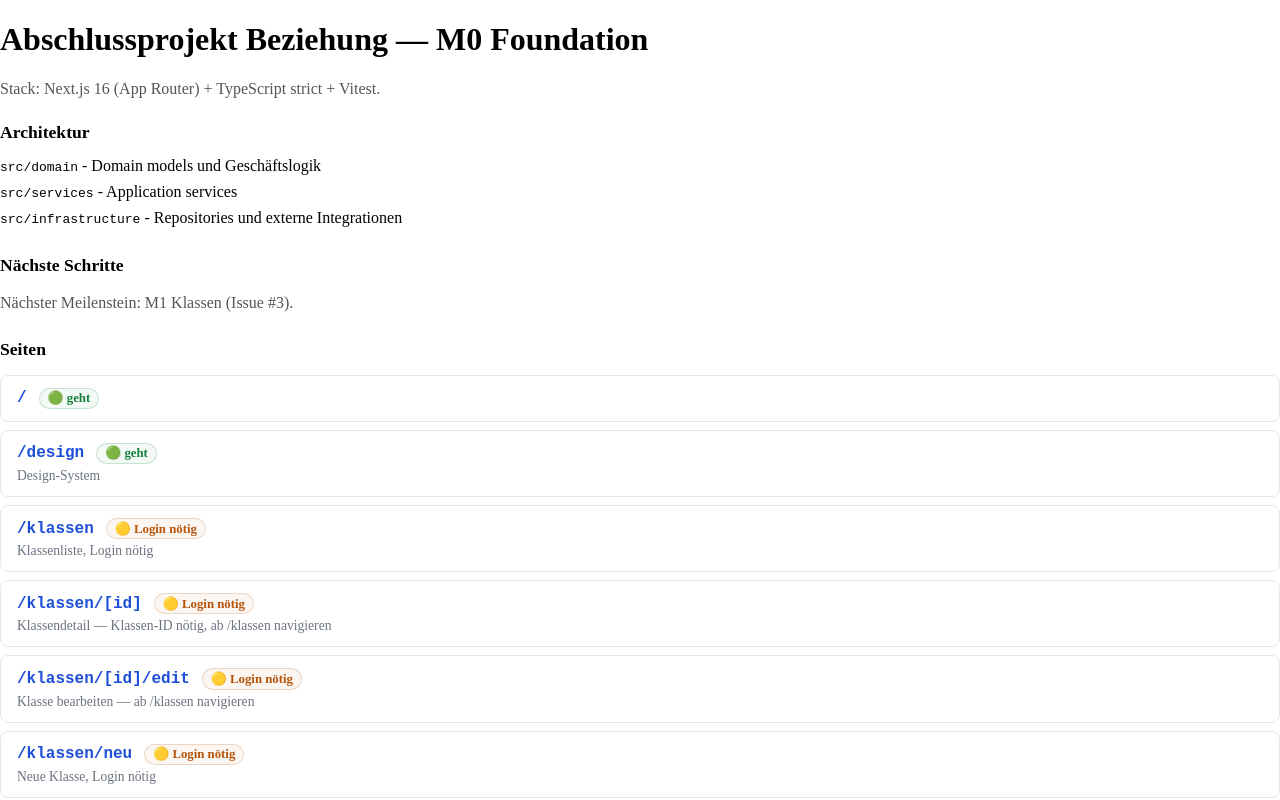
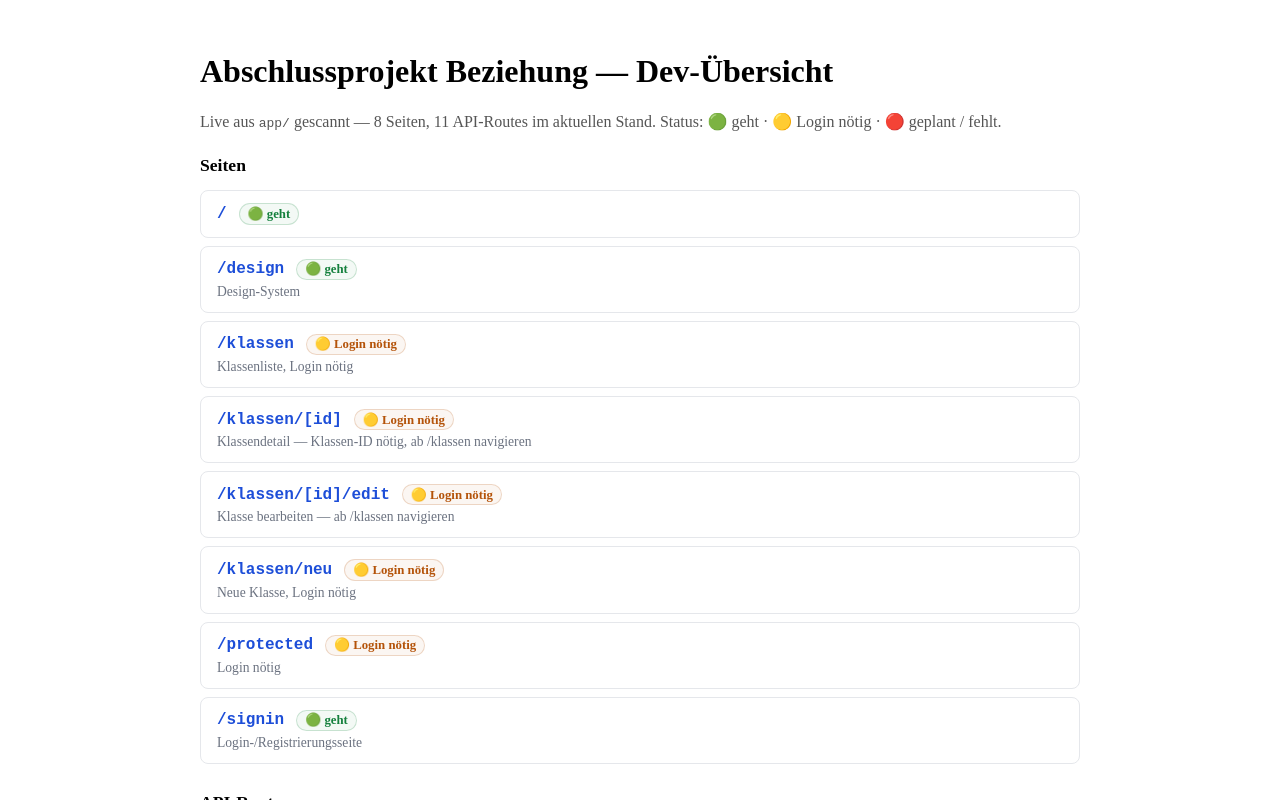
Before and after one commit to arn0ld87/abschlussprojekt_beziehung, a Next.js app: page / in a window 1280 px wide. Shown: the top 800 px of the page. Built offline with nearby package versions, Linux system fonts and the light colour scheme.

Commit message:
merge: Branch auf main-Stand bereinigen — nur INTERNAL_ERROR-Test behalten

```diff
--- a/app/page.tsx
+++ b/app/page.tsx
@@ -7,10 +7,7 @@ import { listRoutes, getMeta, type RouteStatus } from "./route-meta";
 // ein Coverage-Test stellt sicher, dass jede Route dort gepflegt ist.
 export const dynamic = "force-dynamic";
 
-const STATUS_META: Record<
-  RouteStatus,
-  { emoji: string; text: string; color: string }
-> = {
+const STATUS_META: Record<RouteStatus, { emoji: string; text: string; color: string }> = {
   green: { emoji: "🟢", text: "geht", color: "#15803d" },
   yellow: { emoji: "🟡", text: "Login nötig", color: "#b45309" },
   red: { emoji: "🔴", text: "geplant / fehlt", color: "#b91c1c" },
@@ -52,34 +49,12 @@ export default function HomePage() {
   const apis = routes.filter((r) => r.kind === "api");
 
   return (
-    <main>
-      <h1>Abschlussprojekt Beziehung — M0 Foundation</h1>
+    <main style={{ maxWidth: "880px", margin: "0 auto", padding: "2rem 1.5rem" }}>
+      <h1>Abschlussprojekt Beziehung — Dev-Übersicht</h1>
       <p style={{ color: "#555" }}>
-        Stack: Next.js 16 (App Router) + TypeScript strict + Vitest.
+        Live aus <code>app/</code> gescannt — {pages.length} Seiten, {apis.length} API-Routes im
+        aktuellen Stand. Status: 🟢 geht · 🟡 Login nötig · 🔴 geplant / fehlt.
       </p>
-
-      <section style={{ marginTop: "1.5rem" }}>
-        <h2 style={{ fontSize: "1.1rem" }}>Architektur</h2>
-        <div style={{ display: "grid", gap: "0.5rem", marginTop: "0.75rem" }}>
-          <div>
-            <code>src/domain</code> - Domain models und Geschäftslogik
-          </div>
-          <div>
-            <code>src/services</code> - Application services
-          </div>
-          <div>
-            <code>src/infrastructure</code> - Repositories und externe
-            Integrationen
-          </div>
-        </div>
-      </section>
-
-      <section style={{ marginTop: "1.75rem" }}>
-        <h2 style={{ fontSize: "1.1rem", marginTop: 0 }}>Nächste Schritte</h2>
-        <p style={{ color: "#555", marginTop: "0.5rem", lineHeight: 1.5 }}>
-          Nächster Meilenstein: M1 Klassen (Issue #3).
-        </p>
-      </section>
 
       <section style={{ marginTop: "1.5rem" }}>
         <h2 style={{ fontSize: "1.1rem" }}>Seiten</h2>
@@ -89,15 +64,8 @@ export default function HomePage() {
             const b = STATUS_META[meta.status];
             return (
               <div key={r.path} style={cardStyle}>
-                <div
-                  style={{
-                    display: "flex",
-                    alignItems: "center",
-                    gap: "0.75rem",
-                    flexWrap: "wrap",
-                  }}
-                >
-                  <Link
+                <div style={{ display: "flex", alignItems: "center", gap: "0.75rem", flexWrap: "wrap" }}>
+                  <a
                     href={hrefFor(r.path)}
                     style={{
                       fontFamily: "ui-monospace, SFMono-Regular, monospace",
@@ -107,19 +75,13 @@ export default function HomePage() {
                     }}
                   >
                     {r.path}
-                  </Link>
+                  </a>
                   <span style={badgeStyle(b.color)}>
                     {b.emoji} {b.text}
                   </span>
                 </div>
                 {meta.hint && (
-                  <div
-                    style={{
-                      color: "#6b7280",
-                      fontSize: "0.85rem",
-                      marginTop: "0.25rem",
-                    }}
-                  >
+                  <div style={{ color: "#6b7280", fontSize: "0.85rem", marginTop: "0.25rem" }}>
                     {meta.hint}
                   </div>
                 )}
@@ -150,11 +112,7 @@ export default function HomePage() {
                 <span style={badgeStyle(b.color)}>
                   {b.emoji} {b.text}
                 </span>
-                {meta.hint && (
-                  <span style={{ color: "#6b7280", fontSize: "0.8rem" }}>
-                    ({meta.hint})
-                  </span>
-                )}
+                {meta.hint && <span style={{ color: "#6b7280", fontSize: "0.8rem" }}>({meta.hint})</span>}
               </div>
             );
           })}
@@ -164,14 +122,10 @@ export default function HomePage() {
       <section style={{ marginTop: "1.75rem", ...cardStyle }}>
         <h2 style={{ fontSize: "1.1rem", marginTop: 0 }}>Hinweis</h2>
         <p style={{ color: "#555", marginTop: "0.5rem", lineHeight: 1.5 }}>
-          Dev-Helper (Throwaway). Dynamische Routes wie{" "}
-          <code>/klassen/[id]</code> brauchen eine echte ID — am besten über{" "}
-          <Link href="/klassen" style={{ color: "#1d4ed8" }}>
-            /klassen
-          </Link>{" "}
-          navigieren. Die Liste wird zur Laufzeit aus dem Dateisystem erzeugt;
-          Status-Badges aus <code>route-meta.ts</code> (Coverage-Test erzwingt
-          Pflege).
+          Dev-Helper (Throwaway). Dynamische Routes wie <code>/klassen/[id]</code> brauchen eine
+          echte ID — am besten über <Link href="/klassen" style={{ color: "#1d4ed8" }}>/klassen</Link>{" "}
+          navigieren. Die Liste wird zur Laufzeit aus dem Dateisystem erzeugt; Status-Badges aus{" "}
+          <code>route-meta.ts</code> (Coverage-Test erzwingt Pflege).
         </p>
       </section>
     </main>
```
